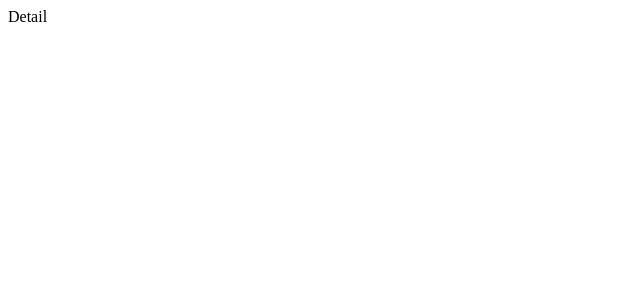
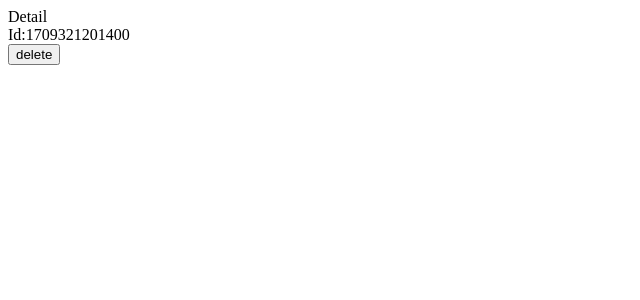
Before and after one commit to yyb02006/redux, a React (Create React App) app: page /1709321201400 in a window 1280 px wide. Shown: the top 300 px of the page, without its empty margins (0-640 px from the left). Built offline with nearby package versions, Linux system fonts and the light colour scheme.

Commit message:
make dispatch with dynamicRoute

```diff
--- a/src/components/ToDo.js
+++ b/src/components/ToDo.js
@@ -1,14 +1,15 @@
 import React from 'react';
 import { connect } from 'react-redux';
 import { actionCreators } from '../store';
+import { Link } from 'react-router-dom';
 
-const ToDo = ({ text, deleteToDo }) => {
+const ToDo = ({ text, deleteToDo, id }) => {
   const onDeleteClick = () => {
     deleteToDo();
   };
   return (
     <li>
-      {text}{' '}
+      <Link to={`/${id}`}>{text}</Link>{' '}
       <button type="button" onClick={onDeleteClick}>
         Delete
       </button>
--- a/src/routes/Detail.js
+++ b/src/routes/Detail.js
@@ -1,5 +1,32 @@
 import React from 'react';
+import { connect } from 'react-redux';
+import { useParams } from 'react-router-dom';
+import { actionCreators } from '../store';
 
-export default function Detail() {
-  return <div>Detail</div>;
-}
+const Detail = ({ deleteToDo }) => {
+  const { id } = useParams();
+  return (
+    <section>
+      <div>Detail</div>
+      <div>Id:{id}</div>{' '}
+      <button
+        type="button"
+        onClick={() => {
+          deleteToDo(parseInt(id));
+        }}
+      >
+        delete
+      </button>
+    </section>
+  );
+};
+
+const mapDispatchToProps = (dispatch) => {
+  return {
+    deleteToDo: (id) => {
+      dispatch(actionCreators.deleteToDo(id));
+    },
+  };
+};
+
+export default connect(() => ({}), mapDispatchToProps)(Detail);
```
